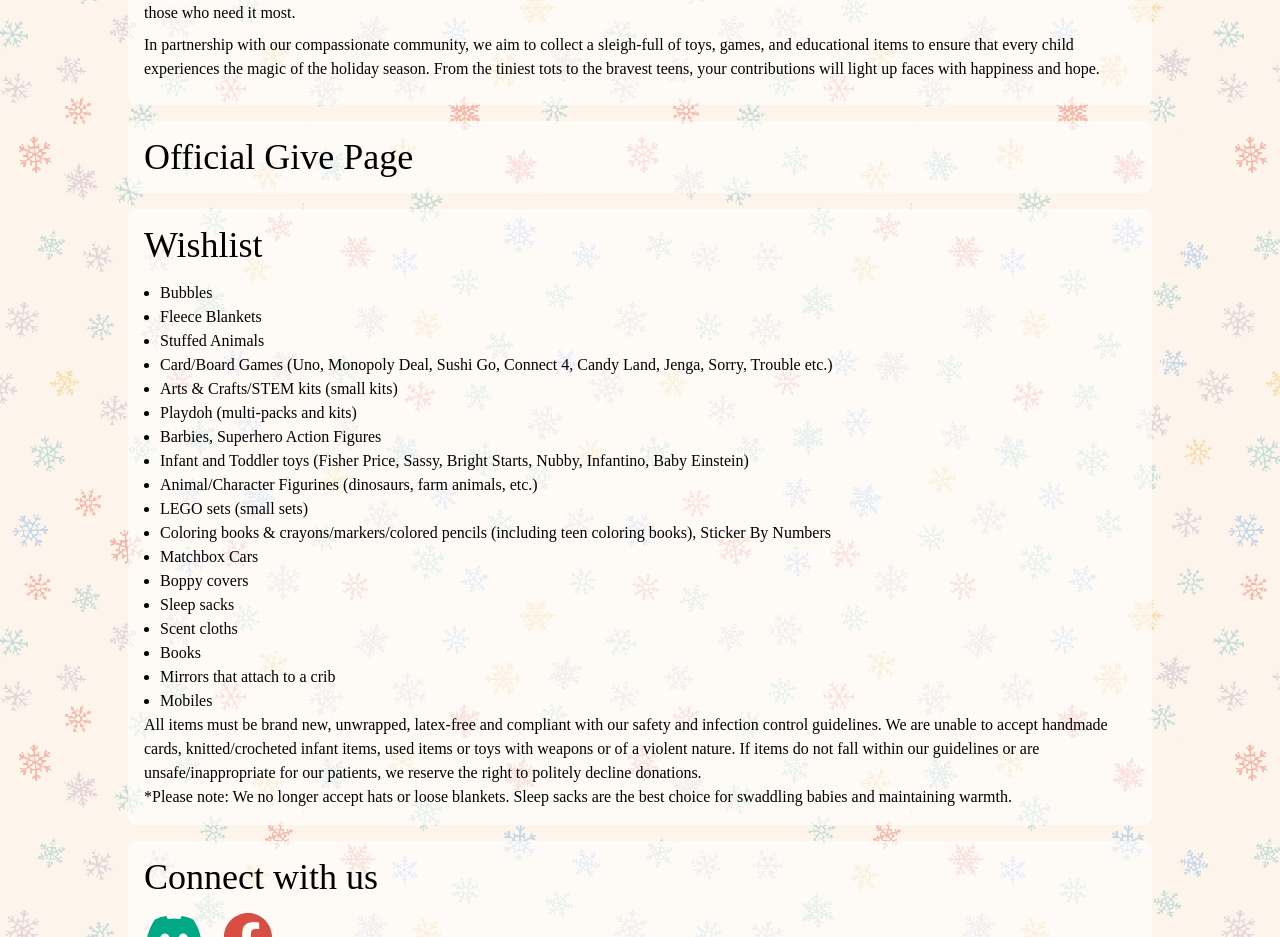
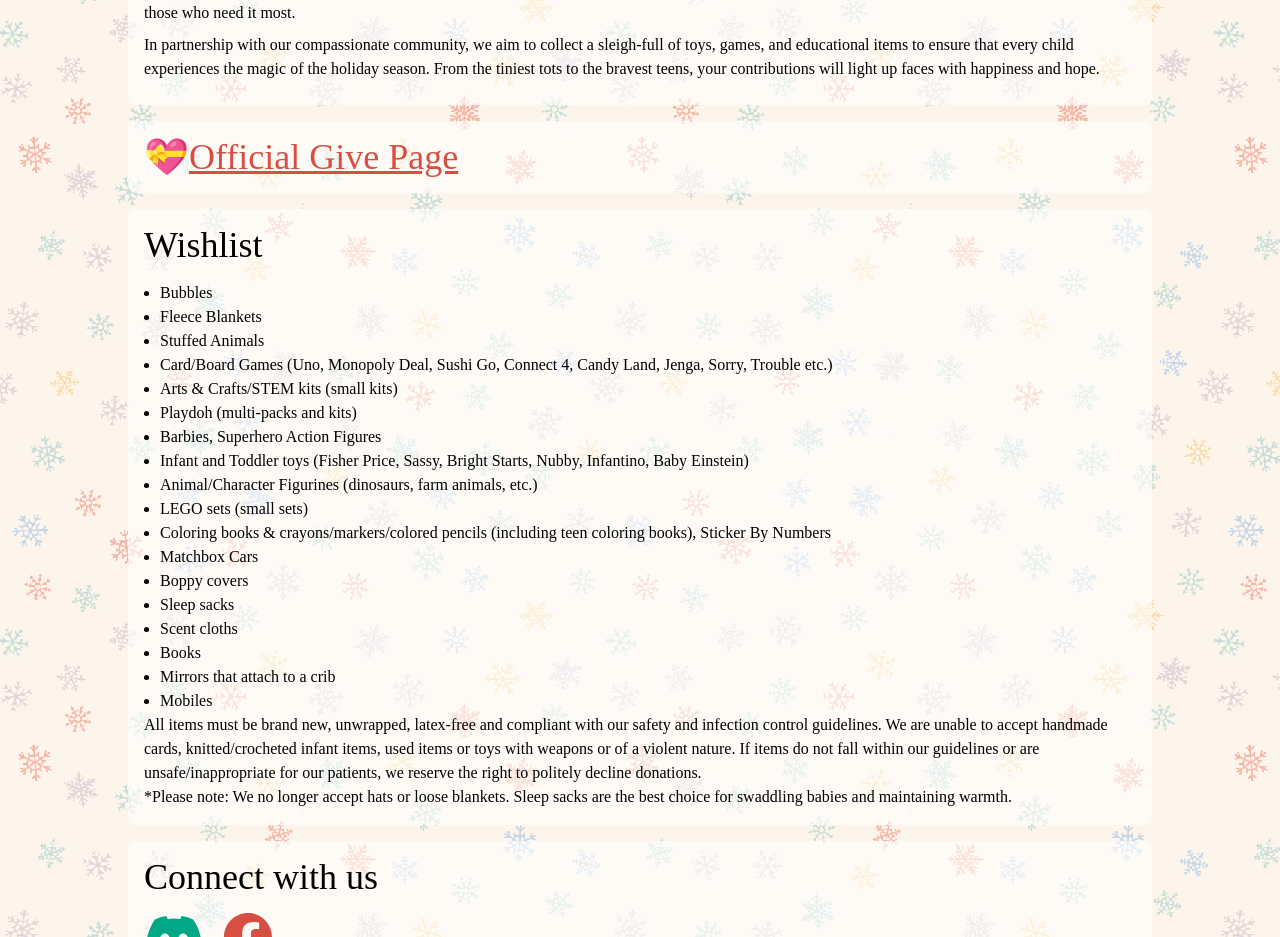
Before and after one commit to IanSkelskey/toy.drive, a React (Create React App) app: page / in a window 1280 px wide. Shown: the part 780-1717 px from the top of the page. Built offline with nearby package versions, Linux system fonts and the light colour scheme; a web font is replaced by a local one.

Commit message:
Add an emoji I need to sleep.

```diff
--- a/src/App.js
+++ b/src/App.js
@@ -36,8 +36,8 @@ function App() {
           </section>
 
           <section className="font-mostra-nuova bg-white p-4 bg-opacity-60 rounded-lg mb-4">
-            <a className="text-4xl hover:text-brand-red" href='https://give.connecticutchildrens.org/team/539713' target="_blank" rel="noreferrer">
-              Official Give Page
+            <a className="text-4xl text-brand-red hover:text-brand-blue flex" href='https://give.connecticutchildrens.org/team/539713' target="_blank" rel="noreferrer">
+              💝 <div className="underline">Official Give Page</div>
             </a>
           </section>
 
```
